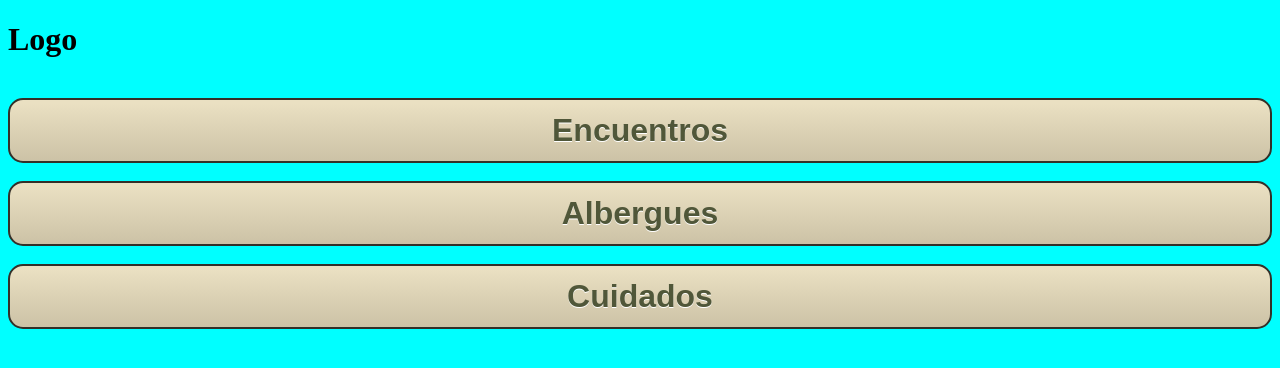
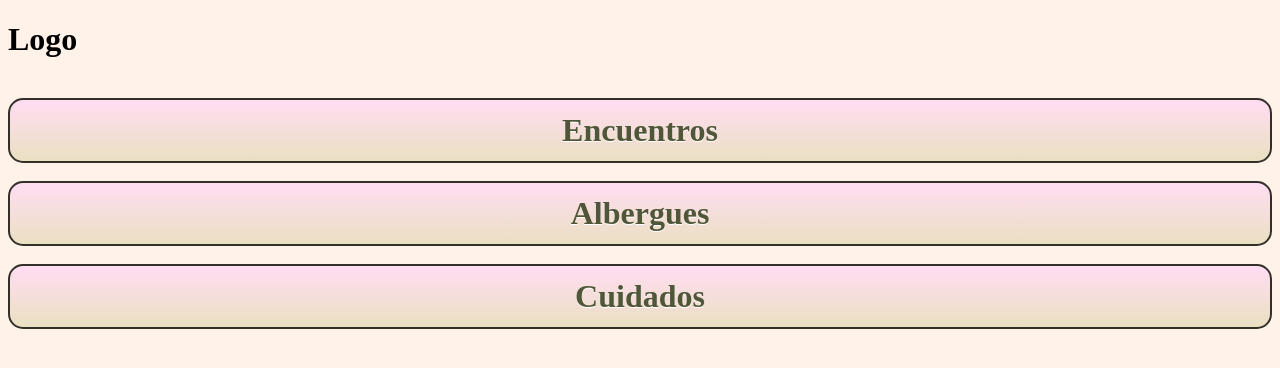
Before and after one commit to Justjuliko/Cuidados, a plain HTML site: page index.html in a window 1280 px wide. Drawn offline with Linux system fonts and the light colour scheme.

Commit message:
Color y Manrope

```diff
--- a/css/main.css
+++ b/css/main.css
@@ -1,16 +1,17 @@
 body {
-    background-color: cyan;
+    background-color: #fff2e9;
+    font-family: Manrope;
 }
 
 .button {
     box-shadow: 0px 0px 0px 0px #1c1b18;
-    background: linear-gradient(to bottom, #eae0c2 5%, #ccc2a6 100%);
+    background: linear-gradient(to bottom, #ffddf0 5%, #eae0c2 100%);
     background-color: #eae0c2;
     border-radius: 15px;
     border: 2px solid #333029;
     cursor: pointer;
     color: #505739;
-    font-family: Arial;
+    font-family: Manrope;
     font-size: 32px;
     font-weight: bold;
     padding: 12px 16px;
```
